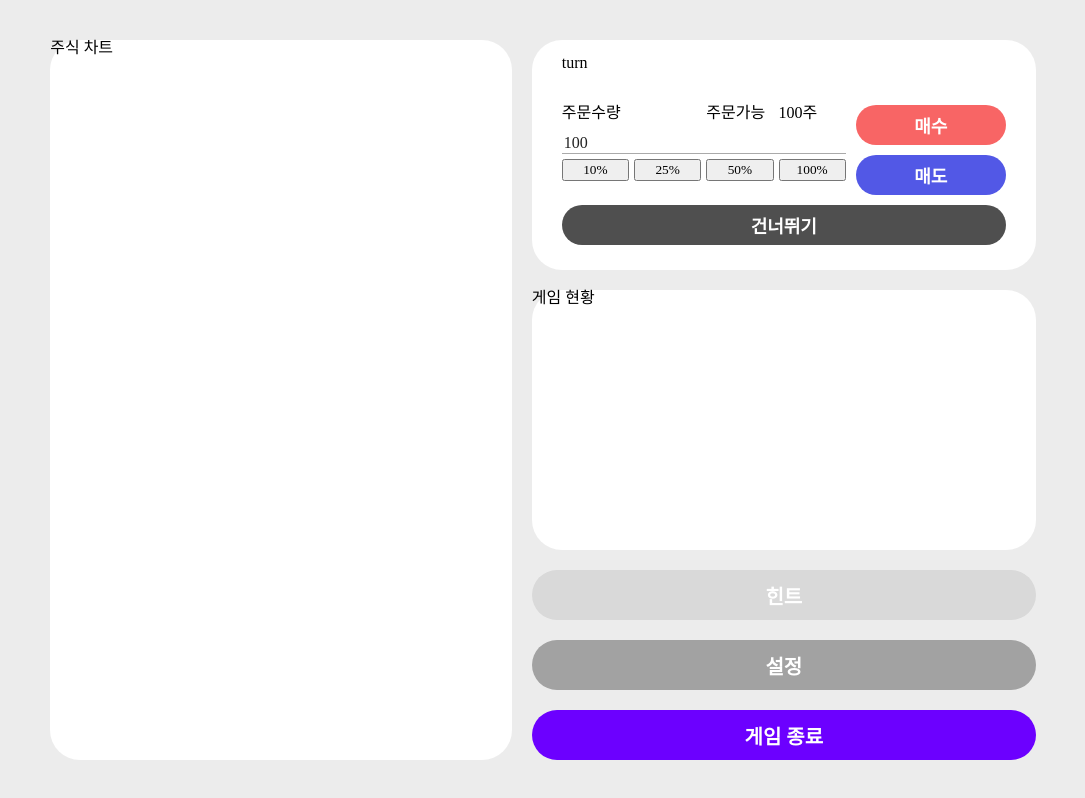
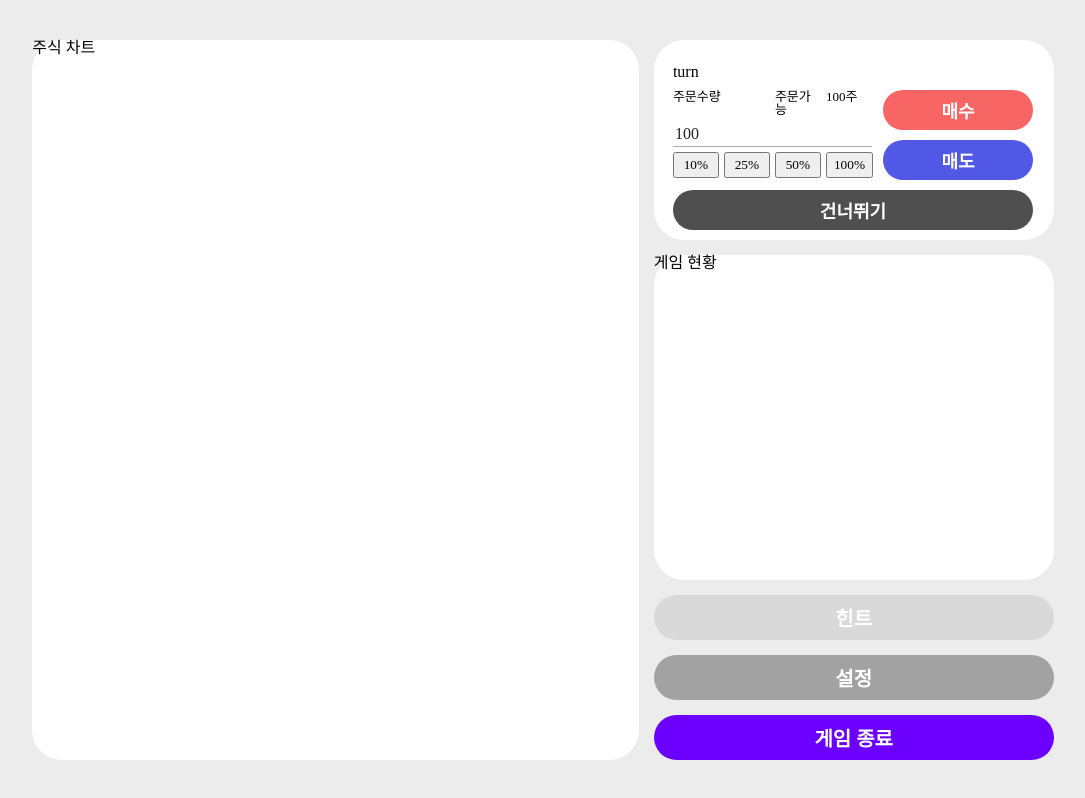
Before and after one commit to KUMA93/ChartFlow, a React (Create React App) app in the folder FrontEnd/chartflow/: page /game in a window 1280 px wide. Shown: the whole page, without its empty margins (97-1182 px from the left). Built offline with nearby package versions, Linux system fonts and the light colour scheme; a web font is replaced by a local one.

Commit message:
Feat: 차트게임 주식매매 기능 구현

```diff
--- a/FrontEnd/chartflow/src/components/BuySell/BuySell.module.css
+++ b/FrontEnd/chartflow/src/components/BuySell/BuySell.module.css
@@ -1,7 +1,8 @@
-.container {
+.container1 {
   display: grid;
-    height: 100;
-    margin: 15px 30px;
+  width: min-content;
+  height: 100px;
+  margin: 3vh 1.5vw;
   grid-gap: 10px;
   grid-template-areas:
     "turn turn"
@@ -19,10 +20,9 @@
 .order {
   grid-area: order;
   width: fit-content;
-
 }
 
-  .container > button {
+.container1 > button {
   border-radius: 100px;
   height: 40px;
   flex-shrink: 0;
@@ -34,16 +34,15 @@
 
 .buybtn {
   grid-area: buybtn;
-    background: #F86565;
+  background: #f86565;
 }
-
 
 .sellbtn {
   grid-area: sellbtn;
-    background-color: #5258E6;
+  background-color: #5258e6;
 }
 
 .skip {
   grid-area: skip;
-    background-color: rgba(0, 0, 0, 0.69);;
+  background-color: rgba(0, 0, 0, 0.69);
 }
--- a/FrontEnd/chartflow/src/components/BuySell/index.jsx
+++ b/FrontEnd/chartflow/src/components/BuySell/index.jsx
@@ -1,18 +1,20 @@
-import styles from './BuySell.module.css'
-import Order from '../Order';
+import styles from "./BuySell.module.css";
+import Order from "../Order";
 
 function BuySell() {
   return (
     <>
-        <div className={styles.container}>
+      <div className={styles.container1}>
         <div className={styles.turn}>turn</div>
-            <div className={styles.order}><Order/></div>
+        <div className={styles.order}>
+          <Order />
+        </div>
         <button className={styles.buybtn}>매수</button>
         <button className={styles.sellbtn}>매도</button>
         <button className={styles.skip}>건너뛰기</button>
       </div>
     </>
-    )
+  );
 }
 
 export default BuySell;
--- a/FrontEnd/chartflow/src/components/Order/Order.module.css
+++ b/FrontEnd/chartflow/src/components/Order/Order.module.css
@@ -14,18 +14,22 @@
 
 .quantity {
   grid-area: quantity;
+  font-size: 13px;
 }
 
 .available {
   grid-area: available;
+  font-size: 13px;
 }
 
 .availquant {
   grid-area: availquant;
+  font-size: 13px;
 }
 
-  .input {
+.input1 {
   grid-area: input;
+  width: 195px;
 }
 
 .btn10 {
--- a/FrontEnd/chartflow/src/components/Order/index.jsx
+++ b/FrontEnd/chartflow/src/components/Order/index.jsx
@@ -1,33 +1,41 @@
-import { useState } from 'react';
-import styles from './Order.module.css'
+import { useState } from "react";
+import styles from "./Order.module.css";
 
 function Order() {
-    const originStocks = 100
-    const [availstocks,setAvailstocks] = useState(originStocks)
+  const originStocks = 100;
+  const [availstocks, setAvailstocks] = useState(originStocks);
   const handleStocks10 = () => {
-        setAvailstocks(originStocks*0.1)
-    }
+    setAvailstocks(originStocks * 0.1);
+  };
   const handleStocks25 = () => {
-        setAvailstocks(originStocks*0.25)
-    }
+    setAvailstocks(originStocks * 0.25);
+  };
   const handleStocks50 = () => {
-        setAvailstocks(originStocks*0.5)
-    }
+    setAvailstocks(originStocks * 0.5);
+  };
   const handleStocks100 = () => {
-        setAvailstocks(originStocks*1)
-    }
+    setAvailstocks(originStocks * 1);
+  };
   return (
     <div className={styles.container2}>
       <div className={styles.quantity}>주문수량</div>
       <div className={styles.available}>주문가능</div>
       <div className={styles.availquant}>{originStocks}주</div>
-            <input type='number' value={availstocks} className={styles.input}/>
-            <button className={styles.btn10} onClick={handleStocks10}>10%</button>
-            <button className={styles.btn25} onClick={handleStocks25}>25%</button>
-            <button className={styles.btn50} onClick={handleStocks50}>50%</button>
-            <button className={styles.btn100} onClick={handleStocks100}>100%</button>
+      <input type="number" Value={availstocks} className={styles.input1} />
+      <button className={styles.btn10} onClick={handleStocks10}>
+        10%
+      </button>
+      <button className={styles.btn25} onClick={handleStocks25}>
+        25%
+      </button>
+      <button className={styles.btn50} onClick={handleStocks50}>
+        50%
+      </button>
+      <button className={styles.btn100} onClick={handleStocks100}>
+        100%
+      </button>
     </div>
-    )
+  );
 }
 
 export default Order;
--- a/FrontEnd/chartflow/src/pages/ChartGame/ChartGame.module.css
+++ b/FrontEnd/chartflow/src/pages/ChartGame/ChartGame.module.css
@@ -1,17 +1,17 @@
 .container {
   display: grid;
-  grid-gap: 20px;
+  grid-gap: 15px;
   height: 90vh;
-  margin-left: -5%;
-  margin-right: -5%;
+  margin-left: -7%;
+  margin-right: -7%;
   grid-template-areas:
     "chart buysell"
     "chart status"
     "chart hint"
     "chart settings"
     "chart end";
-  grid-template-rows: 230px 1fr 50px 50px 50px;
-  grid-template-columns: 2fr 1fr;
+  grid-template-rows: 200px 1fr 45px 45px 45px;
+  grid-template-columns: 1fr 400px;
 }
 
 .container > div {
@@ -46,15 +46,15 @@
 
 .hint {
   grid-area: hint;
-  background-color: #D9D9D9;
+  background-color: #d9d9d9;
 }
 
 .settings {
   grid-area: settings;
-  background-color: #A2A2A2;
+  background-color: #a2a2a2;
 }
 
 .end {
   grid-area: end;
-  background-color: #6C00FF;
+  background-color: #6c00ff;
 }
```
Lines whose indentation alone changed are shown as unchanged.
